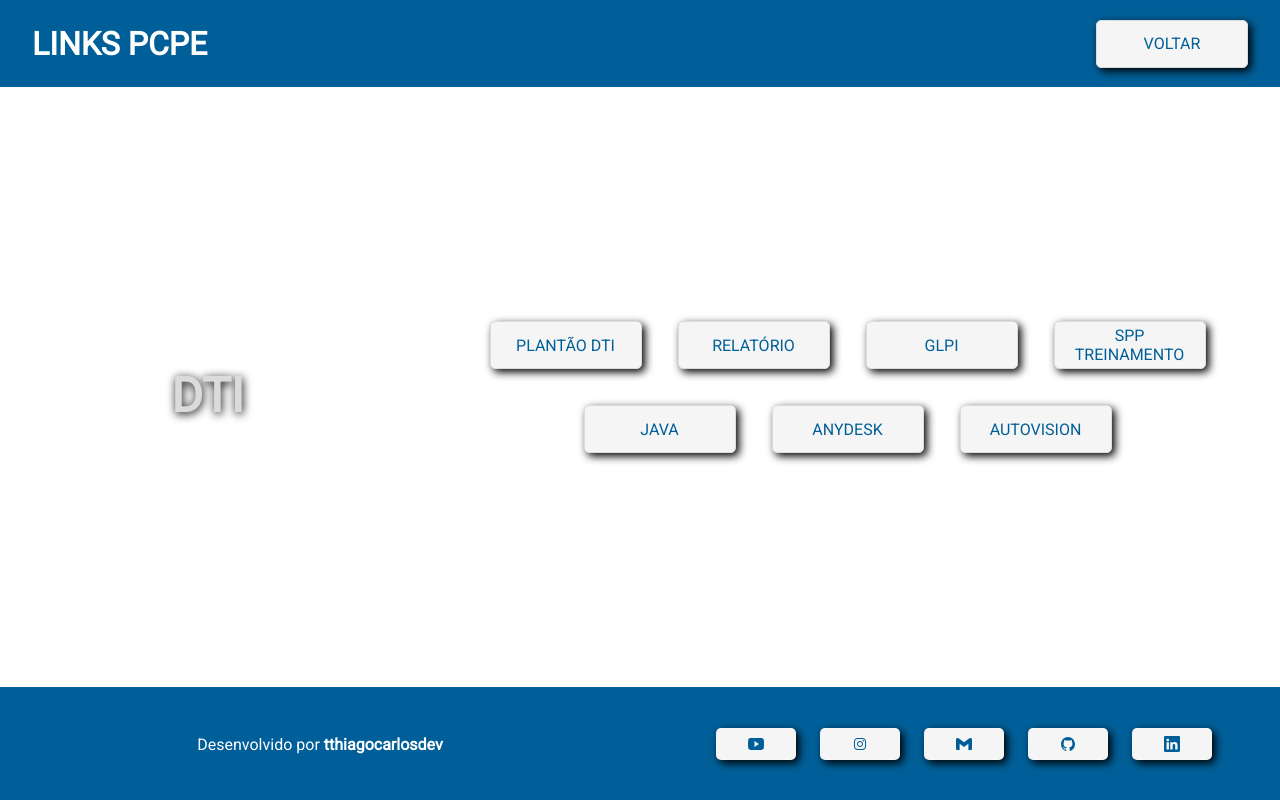
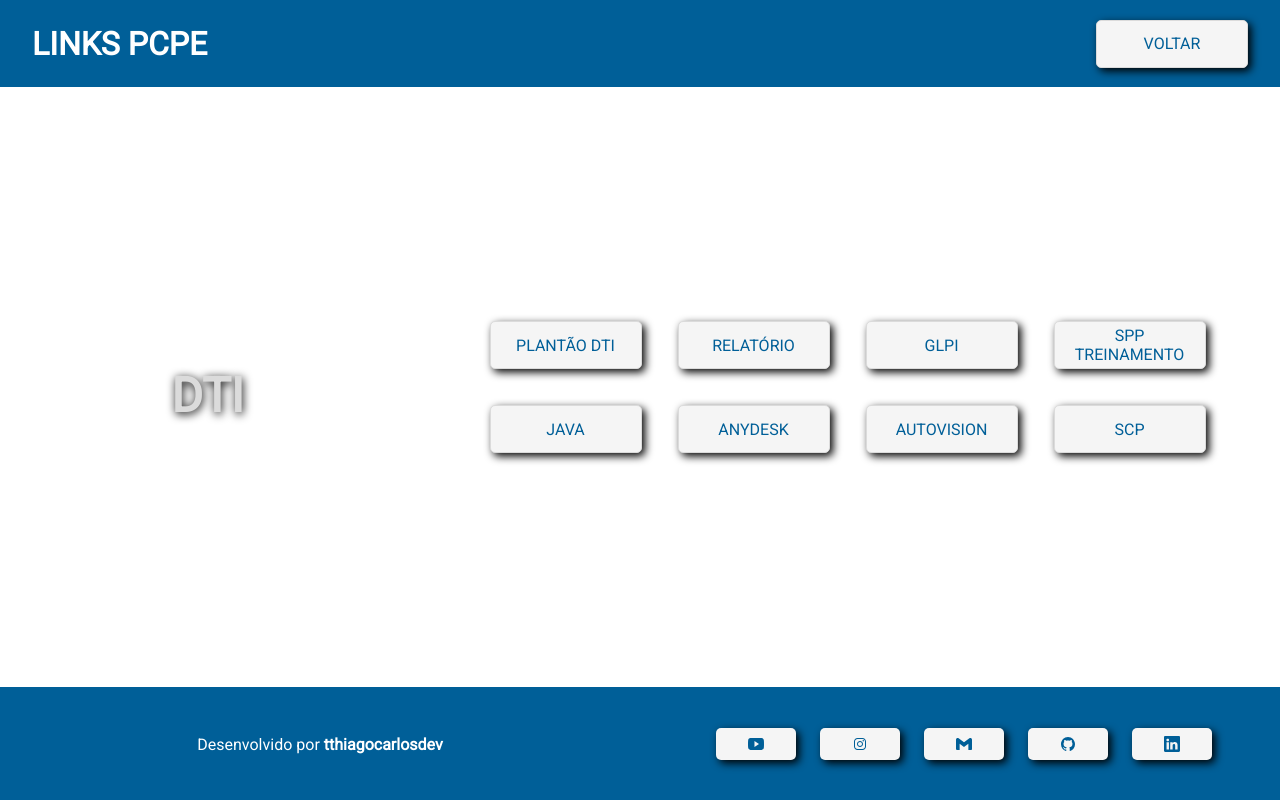
Before and after one commit to tthiagocarlosdev/links-sistemas, a React (Create React App) app: page /dti in a window 1280 px wide. Built offline with nearby package versions, Linux system fonts and the light colour scheme; no server answers.

Commit message:
adicionado o botao SCP que direciona para o endereco https://scp.pc.pe.gov.br/scp/#/controle

```diff
--- a/src/pages/Dti.jsx
+++ b/src/pages/Dti.jsx
@@ -29,6 +29,7 @@ const Dti = () => {
               <li> <a className="button" href="http://200.238.83.219/old-PCPE/JAVA/" target="_blank" > JAVA </a></li>
               <li> <a className="button" href="http://200.238.83.219/old-PCPE/AD/" target="_blank" > ANYDESK </a></li>
               <li> <a className="button" href="http://187.33.66.90:8082/" target="_blank" > AUTOVISION </a></li>
+              <li> <a className="button" href="https://scp.pc.pe.gov.br/scp/#/controle" target="_blank" > SCP </a></li>
             </ul>
           </div>
 
```
